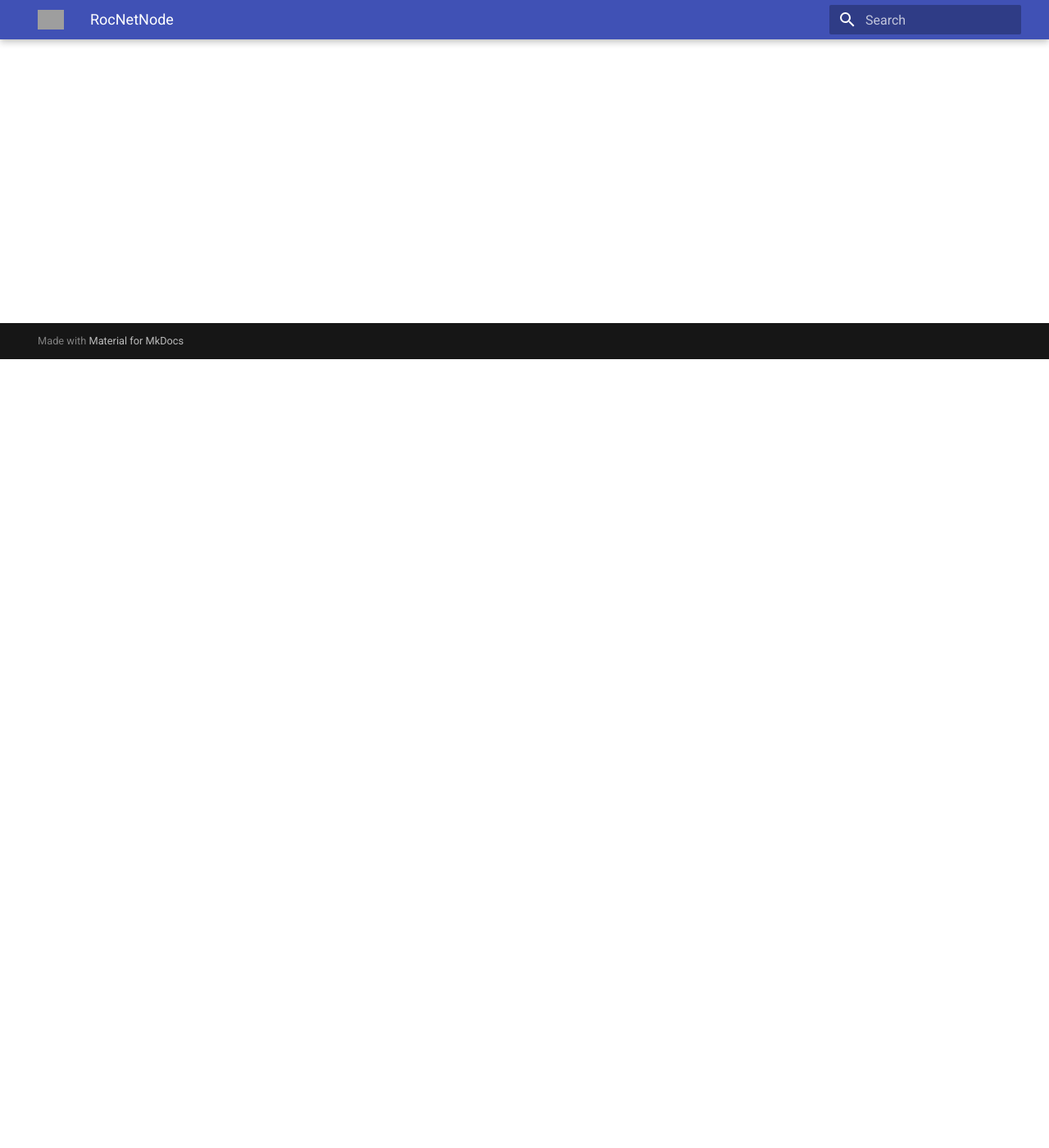
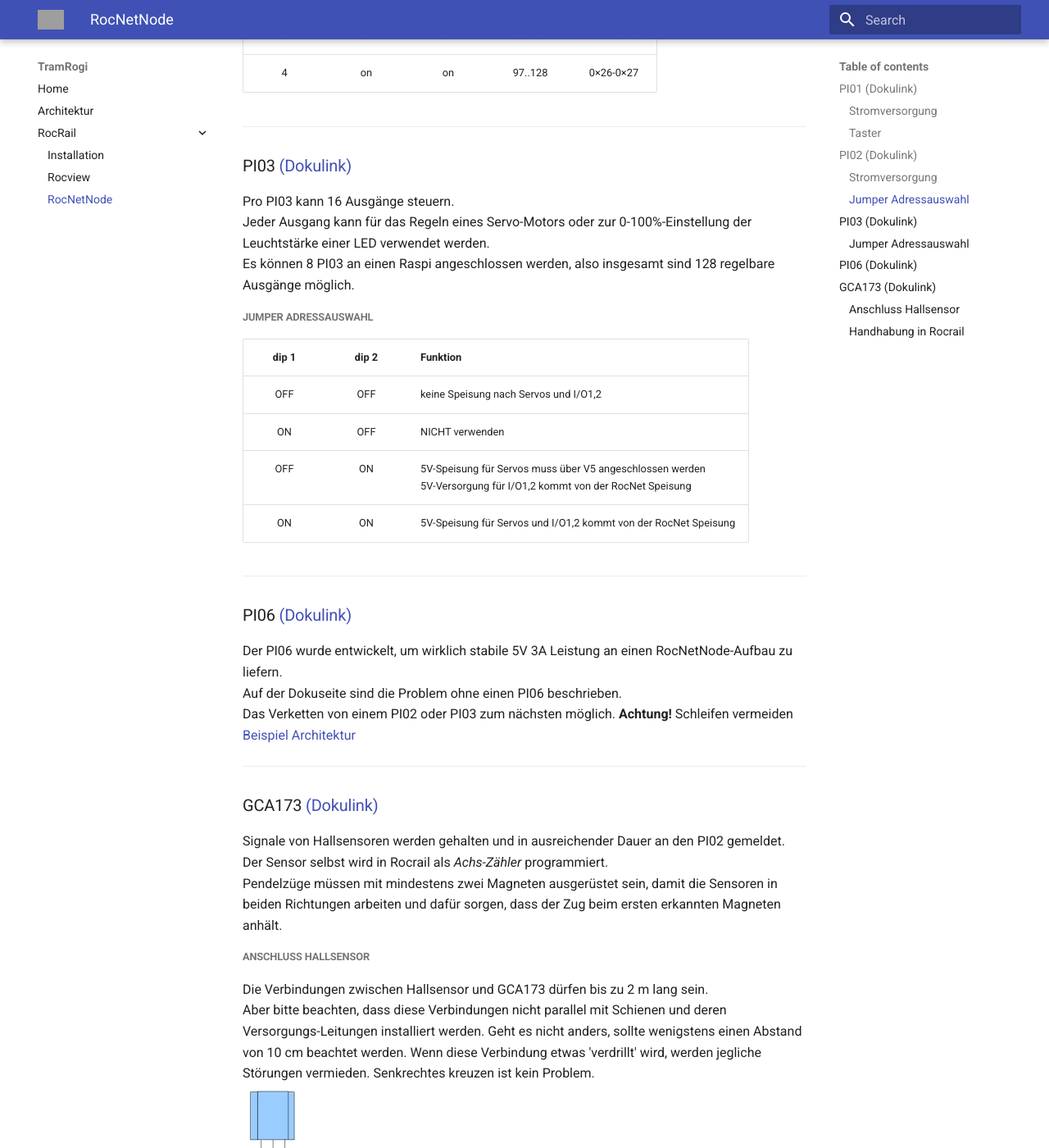
Before and after one commit to rogerknop/mkdocs_moba, an MkDocs documentation site: the page built from docs/rocrail/rocnetnode.md, in a window 1280 px wide and 1400 px high, scrolled down 962 px. Shown: the whole window at 82% size. Built offline with MkDocs 1.6.1 and Material for MkDocs 9.7.7, drawn with Linux system fonts in a browser that asks for light colours; some of the changed text lies outside the part shown; grey boxes are pictures that could not be loaded.

Commit message:
Rocnetnode Doku Update

```diff
--- a/docs/rocrail/rocnetnode.md
+++ b/docs/rocrail/rocnetnode.md
@@ -1,9 +1,74 @@
 # RocNetNode
 
-siehe Installation.docx
+### PI01 <a href="https://wiki.rocrail.net/doku.php?id=gca1-pi01-de" target="_blank">(Dokulink)</a>
+Der PI01 wird auf einen Raspi aufgesteckt und dient als Zentrale zu PI02 usw.
+An einem Raspi können 4 PI02 und 8 PI03 parallel betrieben werden.
+**Evtl. nochmal im Forum nachfragen!**
 
-## PI01
-PI01 Jumper wenn Strom über PI06!
+##### Stromversorgung
+Jumper drauf setzen, wenn der Strom über PI06 kommt!
+**Achtung!** Raspi kann zerstört werden.
 
-## Module definieren
-Ergebnisse aus dem Forum übernehmen: [Forumsbeitrag](https://forum.rocrail.net/viewtopic.php?f=94&t=18668)
+##### Taster
+Wird PB1 für länger als 5 Sek. gedrückt, wird das RocNet-Programm auf dem Raspberry Pi abgebrochen.
+
+---
+### PI02  <a href="https://wiki.rocrail.net/doku.php?id=gca_pi02-de" target="_blank">(Dokulink)</a>
+Pro PI02 können 32 Ein-/Ausgang-Leitungen geschaltet werden.
+Es können 4 PI02 mit einem Raspi betrieben werden. Das bedeutet pro Raspi sind 128 I/O möglich.
+
+##### Stromversorgung
+Jumper drauf setzen, wenn der Strom über PI06 kommt!
+**Achtung!** Raspi kann zerstört werden.
+
+##### Jumper Adressauswahl
+Platine # | dip 1 | dip 2 | I/O-Ports | I2C-Adresse
+:-------: | :---: | :---: | :-------: | :---------:
+1 | off | off | 1..32   | 0×20-0×21
+2 | off | on  | 33..64  | 0×22-0×23
+3 | on  | off | 65..96  | 0×24-0×25
+4 | on  | on  | 97..128 | 0×26-0×27
+
+---
+### PI03 <a href="https://wiki.rocrail.net/doku.php?id=gca_pi03-de" target="_blank">(Dokulink)</a>
+Pro PI03 kann 16 Ausgänge steuern.
+Jeder Ausgang kann für das Regeln eines Servo-Motors oder zur 0-100%-Einstellung der Leuchtstärke einer LED verwendet werden.
+Es können 8 PI03 an einen Raspi angeschlossen werden, also insgesamt sind 128 regelbare Ausgänge möglich.
+
+##### Jumper Adressauswahl
+dip 1 | dip 2 | Funktion
+:---: | :---: | --------
+OFF | OFF | keine Speisung nach Servos und I/O1,2
+ON  | OFF | NICHT verwenden
+OFF | ON  | 5V-Speisung für Servos muss über V5 angeschlossen werden<br>5V-Versorgung für I/O1,2 kommt von der RocNet Speisung
+ON  | ON  | 5V-Speisung für Servos und I/O1,2 kommt von der RocNet Speisung
+
+---
+### PI06 <a href="https://wiki.rocrail.net/doku.php?id=gca-pi06-de" target="_blank">(Dokulink)</a>
+Der PI06 wurde entwickelt, um wirklich stabile 5V 3A Leistung an einen RocNetNode-Aufbau zu liefern.
+Auf der Dokuseite sind die Problem ohne einen PI06 beschrieben.
+Das Verketten von einem PI02 oder PI03 zum nächsten möglich.
+**Achtung!**  Schleifen vermeiden
+<a href="https://wiki.rocrail.net/lib/exe/detail.php?id=gca-pi06-de&media=gca:gca_raspi_overview_1.png" target="_blank">Beispiel Architektur</a>
+
+---
+### GCA173 <a href="https://wiki.rocrail.net/doku.php?id=gca173-de" target="_blank">(Dokulink)</a>
+Signale von Hallsensoren werden gehalten und in ausreichender Dauer an den PI02 gemeldet.
+Der Sensor selbst wird in Rocrail als *Achs-Zähler* programmiert.
+Pendelzüge müssen mit mindestens zwei Magneten ausgerüstet sein,
+damit die Sensoren in beiden Richtungen arbeiten und dafür sorgen, dass der Zug beim ersten erkannten Magneten anhält.
+
+##### Anschluss Hallsensor
+Die Verbindungen zwischen Hallsensor und GCA173 dürfen bis zu 2 m lang sein.
+Aber bitte beachten, dass diese Verbindungen nicht parallel mit Schienen und deren Versorgungs-Leitungen installiert werden.
+Geht es nicht anders, sollte wenigstens einen Abstand von 10 cm beachtet werden.
+Wenn diese Verbindung etwas 'verdrillt' wird, werden jegliche Störungen vermieden.
+Senkrechtes kreuzen ist kein Problem.
+![Hallsensor](../img/rocnetnode/hallsensor.jpg)
+
+##### Handhabung in Rocrail
+Rocrail vergleicht die gezählten Wagen des Von- mit dem Nach-Block:
+* Wenn ein oder beide Blocks "null" melden, erfolgt kein Vergleich.
+* Normale Verarbeitung erfolgt im Fall, dass der Nach-Block einen gleichen oder höheren Zählwert als der Von-Block meldet.
+* Im Fall, dass der Nach-Block einen kleineren Zählwert als der Von-Block meldet, wird die Lok vom Automodus abgemeldet und der Von-Block wird geschlossen "closed".
+* Nach dem die verlorenen Wagen wieder an den Zug angehängt wurden, kann der Von-Block wieder aktiviert und die Lok im Automodus re-aktiviert werden.
```
Also changed, not shown: docs/architektur/index.md (+1 -1 lines), docs/rocrail/install.md (+2 -2 lines), docs/rocrail/rocview.md (+1 -0 lines), docs/img/rocnetnode/hallsensor.jpg (added).
